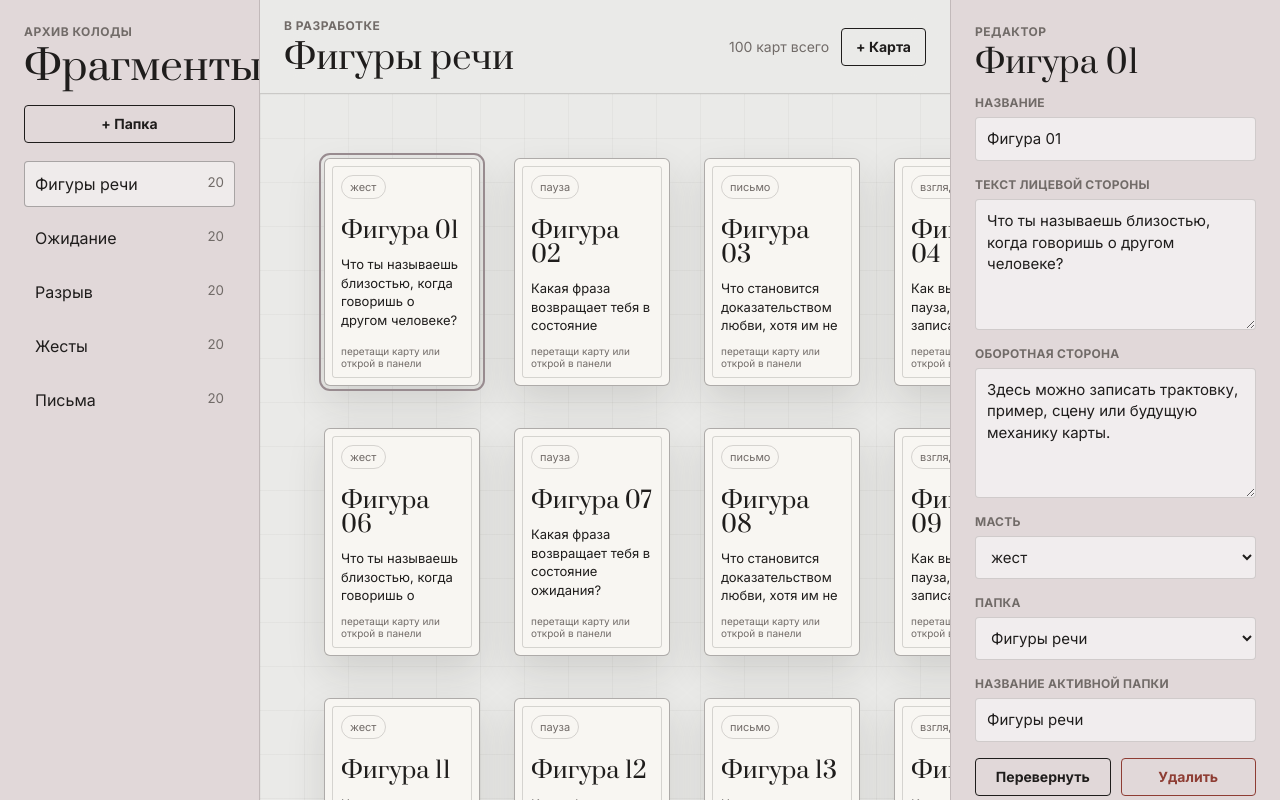
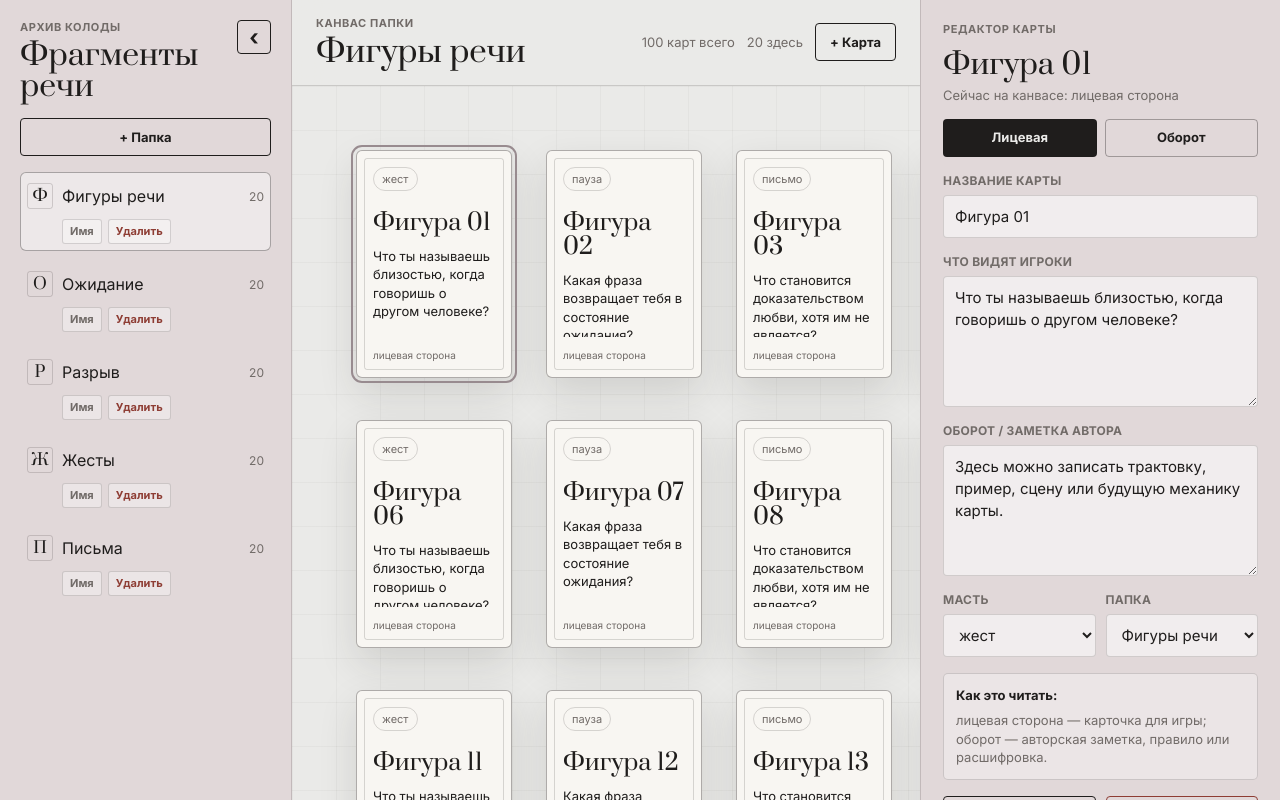
Before and after one commit to elizaoi/fragments-deck, a React (Vite) app: page / in a window 1280 px wide. Built offline with nearby package versions, Linux system fonts and the light colour scheme.

Commit message:
feat: improve archive folder and card editor UX

```diff
--- a/src/App.css
+++ b/src/App.css
@@ -1,10 +1,15 @@
 .archive-app {
   display: grid;
-  grid-template-columns: 260px minmax(0, 1fr) 330px;
+  grid-template-columns: 292px minmax(0, 1fr) 360px;
   height: 100vh;
   overflow: hidden;
   color: var(--ink);
   background: var(--paper);
+  transition: grid-template-columns 0.2s ease;
+}
+
+.archive-app.sidebar-collapsed {
+  grid-template-columns: 76px minmax(0, 1fr) 360px;
 }
 
 .sidebar,
@@ -18,19 +23,30 @@
 .sidebar {
   display: flex;
   flex-direction: column;
-  gap: 18px;
-  padding: 24px;
+  gap: 16px;
+  padding: 20px;
   border-right: 1px solid var(--line);
+}
+
+.sidebar-top {
+  display: flex;
+  align-items: flex-start;
+  justify-content: space-between;
+  gap: 12px;
+}
+
+.brand-block {
+  min-width: 0;
 }
 
 .brand-block p,
 .topbar p,
 .inspector-heading p {
-  margin: 0 0 8px;
+  margin: 0 0 7px;
   color: var(--muted);
-  font-size: 12px;
+  font-size: 11px;
   font-weight: 700;
-  letter-spacing: 0.04em;
+  letter-spacing: 0.05em;
   text-transform: uppercase;
 }
 
@@ -41,58 +57,104 @@
   margin: 0;
   font-family: var(--display);
   font-weight: 400;
-  line-height: 1;
+  line-height: 1.02;
 }
 
 .brand-block h1 {
-  font-size: 40px;
+  max-width: 180px;
+  font-size: 30px;
 }
 
+.icon-button,
 .text-button,
 .toolbar button,
-.inspector-actions button {
+.inspector-actions button,
+.side-switch button {
   min-height: 38px;
   border: 1px solid var(--ink);
   border-radius: 4px;
   color: var(--ink);
   background: transparent;
-  font: 700 14px/1 var(--body);
+  font: 700 13px/1 var(--body);
   cursor: pointer;
 }
 
+.icon-button:hover,
 .text-button:hover,
 .toolbar button:hover,
-.inspector-actions button:hover {
+.inspector-actions button:hover,
+.side-switch button:hover {
   background: var(--ink);
   color: var(--paper);
 }
 
+.collapse-button {
+  flex: 0 0 34px;
+  min-height: 34px;
+  font-size: 22px;
+}
+
+.text-button {
+  display: inline-flex;
+  align-items: center;
+  justify-content: center;
+  gap: 6px;
+}
+
+.text-button strong {
+  display: none;
+}
+
+.add-folder strong {
+  display: none;
+}
+
 .folder-list {
   display: grid;
-  gap: 8px;
+  gap: 9px;
+}
+
+.folder-row {
+  display: grid;
+  grid-template-columns: minmax(0, 1fr);
+  gap: 6px;
+  padding: 6px;
+  border: 1px solid transparent;
+  border-radius: 6px;
+}
+
+.folder-row:hover,
+.folder-row.active {
+  border-color: var(--line-strong);
+  background: rgba(255, 255, 255, 0.42);
 }
 
 .folder {
-  display: flex;
-  justify-content: space-between;
-  gap: 12px;
+  display: grid;
+  grid-template-columns: 26px minmax(0, 1fr) auto;
+  align-items: center;
+  gap: 9px;
   width: 100%;
-  padding: 12px 10px;
-  border: 1px solid transparent;
-  border-radius: 4px;
+  min-height: 34px;
+  padding: 0;
+  border: 0;
   color: var(--ink);
   background: transparent;
   text-align: left;
   cursor: pointer;
 }
 
-.folder:hover,
-.folder.active {
-  border-color: var(--line-strong);
-  background: rgba(255, 255, 255, 0.48);
+.folder-initial {
+  display: grid;
+  place-items: center;
+  width: 26px;
+  height: 26px;
+  border: 1px solid var(--line);
+  border-radius: 3px;
+  font-family: var(--display);
 }
 
-.folder span {
+.folder-name {
   overflow: hidden;
   text-overflow: ellipsis;
   white-space: nowrap;
@@ -100,6 +162,77 @@
 
 .folder small {
   color: var(--muted);
+  font-size: 12px;
+}
+
+.folder-actions {
+  display: flex;
+  gap: 6px;
+  padding-left: 35px;
+}
+
+.mini-button {
+  min-height: 25px;
+  padding: 0 7px;
+  border: 1px solid var(--line);
+  border-radius: 3px;
+  color: var(--muted);
+  background: rgba(255, 255, 255, 0.35);
+  font: 700 11px/1 var(--body);
+  cursor: pointer;
+}
+
+.mini-button:hover {
+  color: var(--ink);
+  border-color: var(--line-strong);
+}
+
+.mini-button.danger {
+  color: #8e3d34;
+}
+
+.mini-button:disabled {
+  cursor: not-allowed;
+  opacity: 0.38;
+}
+
+.folder-name-input {
+  width: 100%;
+  border: 1px solid var(--line-strong);
+  border-radius: 3px;
+  padding: 8px;
+  background: rgba(255, 255, 255, 0.62);
+}
+
+.sidebar-collapsed .sidebar {
+  align-items: center;
+  padding: 18px 12px;
+}
+
+.sidebar-collapsed .brand-block,
+.sidebar-collapsed .add-folder span,
+.sidebar-collapsed .folder-name,
+.sidebar-collapsed .folder small,
+.sidebar-collapsed .folder-actions,
+.sidebar-collapsed .folder-name-input {
+  display: none;
+}
+
+.sidebar-collapsed .text-button {
+  width: 42px;
+}
+
+.sidebar-collapsed .text-button strong {
+  display: inline;
+}
+
+.sidebar-collapsed .folder {
+  grid-template-columns: 1fr;
+  justify-items: center;
+}
+
+.sidebar-collapsed .folder-row {
+  width: 42px;
 }
 
 .workspace {
@@ -114,14 +247,14 @@
   align-items: center;
   justify-content: space-between;
   gap: 24px;
-  padding: 18px 24px;
+  padding: 16px 24px;
   border-bottom: 1px solid var(--line);
-  background: rgba(234, 234, 232, 0.86);
+  background: rgba(234, 234, 232, 0.88);
   backdrop-filter: blur(16px);
 }
 
 .topbar h2 {
-  font-size: 34px;
+  font-size: 31px;
 }
 
 .toolbar {
@@ -129,7 +262,7 @@
   align-items: center;
   gap: 12px;
   color: var(--muted);
-  font-size: 14px;
+  font-size: 13px;
 }
 
 .toolbar button {
@@ -257,13 +390,38 @@
   display: flex;
   flex-direction: column;
   gap: 16px;
-  padding: 24px;
+  padding: 22px;
   border-left: 1px solid var(--line);
+}
+
+.inspector-heading {
+  display: grid;
+  gap: 7px;
 }
 
 .inspector-heading h2,
 .empty-state h2 {
-  font-size: 32px;
+  font-size: 29px;
+}
+
+.side-status {
+  color: var(--muted);
+  font-size: 13px;
+}
+
+.side-switch {
+  display: grid;
+  grid-template-columns: 1fr 1fr;
+  gap: 8px;
+}
+
+.side-switch button {
+  border-color: var(--line-strong);
+}
+
+.side-switch button.active {
+  color: var(--paper);
+  background: var(--ink);
 }
 
 .inspector label {
@@ -274,6 +432,12 @@
   font-weight: 700;
   letter-spacing: 0.02em;
   text-transform: uppercase;
+}
+
+.field-grid {
+  display: grid;
+  grid-template-columns: 1fr 1fr;
+  gap: 10px;
 }
 
 .inspector input,
@@ -295,9 +459,26 @@
 
 .inspector input:focus,
 .inspector textarea:focus,
-.inspector select:focus {
+.inspector select:focus,
+.folder-name-input:focus {
   outline: 2px solid var(--accent);
   outline-offset: 1px;
+}
+
+.gameplay-note {
+  display: grid;
+  gap: 6px;
+  padding: 12px;
+  border: 1px solid var(--line);
+  border-radius: 5px;
+  color: var(--muted);
+  background: rgba(255, 255, 255, 0.34);
+  font-size: 13px;
+  line-height: 1.45;
+}
+
+.gameplay-note strong {
+  color: var(--ink);
 }
 
 .inspector-actions {
@@ -322,8 +503,9 @@
   color: var(--muted);
 }
 
-@media (max-width: 980px) {
-  .archive-app {
+@media (max-width: 860px) {
+  .archive-app,
+  .archive-app.sidebar-collapsed {
     grid-template-columns: 220px minmax(0, 1fr);
   }
 
@@ -331,23 +513,28 @@
     position: fixed;
     right: 14px;
     bottom: 14px;
-    width: min(330px, calc(100vw - 28px));
-    max-height: 58vh;
+    width: min(360px, calc(100vw - 28px));
+    max-height: 60vh;
     border: 1px solid var(--line);
     box-shadow: 0 18px 52px rgba(42, 35, 33, 0.22);
   }
 }
 
-@media (max-width: 680px) {
-  .archive-app {
+@media (max-width: 640px) {
+  .archive-app,
+  .archive-app.sidebar-collapsed {
     grid-template-columns: 1fr;
     grid-template-rows: auto minmax(0, 1fr);
   }
 
   .sidebar {
-    max-height: 240px;
+    max-height: 260px;
     border-right: none;
     border-bottom: 1px solid var(--line);
+  }
+
+  .sidebar-collapsed .sidebar {
+    max-height: 72px;
   }
 
   .folder-list {
@@ -358,4 +545,8 @@
     align-items: flex-start;
     flex-direction: column;
   }
+
+  .toolbar {
+    flex-wrap: wrap;
+  }
 }
--- a/src/App.tsx
+++ b/src/App.tsx
@@ -28,7 +28,7 @@ type ArchiveState = {
 }
 
 const suits: CardSuit[] = ['речь', 'жест', 'пауза', 'письмо', 'взгляд']
-const storageKey = 'fragments-archive-state-v2'
+const storageKey = 'fragments-archive-state-v4'
 
 const baseFolders: Folder[] = [
   { id: 'folder-1', name: 'Фигуры речи' },
@@ -105,6 +105,8 @@ function App() {
   const [activeFolderId, setActiveFolderId] = useState(initialArchive.activeFolderId)
   const [selectedCardId, setSelectedCardId] = useState(initialArchive.selectedCardId)
   const [draggingId, setDraggingId] = useState<string | null>(null)
+  const [sidebarCollapsed, setSidebarCollapsed] = useState(false)
+  const [editingFolderId, setEditingFolderId] = useState<string | null>(null)
 
   const activeFolder = folders.find((folder) => folder.id === activeFolderId)
   const visibleCards = cards.filter((card) => card.folderId === activeFolderId)
@@ -152,8 +154,9 @@ function App() {
   function deleteSelectedCard() {
     if (!selectedCard) return
 
+    const nextSelectedCard = cards.find((card) => card.id !== selectedCard.id)
     setCards((current) => current.filter((card) => card.id !== selectedCard.id))
-    setSelectedCardId(cards.find((card) => card.id !== selectedCard.id)?.id ?? '')
+    setSelectedCardId(nextSelectedCard?.id ?? '')
   }
 
   function addFolder() {
@@ -163,12 +166,33 @@ function App() {
     }
     setFolders((current) => [...current, nextFolder])
     setActiveFolderId(nextFolder.id)
+    setEditingFolderId(nextFolder.id)
   }
 
   function updateFolderName(folderId: string, name: string) {
     setFolders((current) =>
       current.map((folder) => (folder.id === folderId ? { ...folder, name } : folder)),
     )
+  }
+
+  function deleteFolder(folderId: string) {
+    if (folders.length <= 1) return
+
+    const fallbackFolder = folders.find((folder) => folder.id !== folderId)
+    if (!fallbackFolder) return
+
+    setFolders((current) => current.filter((folder) => folder.id !== folderId))
+    setCards((current) => current.filter((card) => card.folderId !== folderId))
+    setActiveFolderId((current) => (current === folderId ? fallbackFolder.id : current))
+    setEditingFolderId((current) => (current === folderId ? null : current))
+    setSelectedCardId((current) => {
+      const selectedStillExists = cards.some(
+        (card) => card.id === current && card.folderId !== folderId,
+      )
+      return selectedStillExists
+        ? current
+        : cards.find((card) => card.folderId !== folderId)?.id ?? ''
+    })
   }
 
   function startCardDrag(
@@ -192,8 +216,7 @@ function App() {
     event.currentTarget.setPointerCapture(event.pointerId)
 
     function moveCard(moveEvent: PointerEvent) {
-      const nextX =
-        moveEvent.clientX - rect.left + board.scrollLeft - offsetX
+      const nextX = moveEvent.clientX - rect.left + board.scrollLeft - offsetX
       const nextY = moveEvent.clientY - rect.top + board.scrollTop - offsetY
 
       updateCard(card.id, {
@@ -223,41 +246,99 @@ function App() {
   }
 
   return (
-    <main className="archive-app">
+    <main className={sidebarCollapsed ? 'archive-app sidebar-collapsed' : 'archive-app'}>
       <aside className="sidebar" aria-label="Папки архива">
+        <div className="sidebar-top">
           <div className="brand-block">
             <p>Архив колоды</p>
-          <h1>Фрагменты</h1>
+            <h1>Фрагменты речи</h1>
+          </div>
+          <button
+            className="icon-button collapse-button"
+            type="button"
+            aria-label={sidebarCollapsed ? 'Развернуть папки' : 'Свернуть папки'}
+            onClick={() => setSidebarCollapsed((current) => !current)}
+          >
+            {sidebarCollapsed ? '›' : '‹'}
+          </button>
         </div>
 
-        <button className="text-button" type="button" onClick={addFolder}>
-          + Папка
+        <button className="text-button add-folder" type="button" onClick={addFolder}>
+          <span>+ Папка</span>
+          <strong>+</strong>
         </button>
 
         <nav className="folder-list" aria-label="Список папок">
-          {folders.map((folder) => (
-            <button
-              className={folder.id === activeFolderId ? 'folder active' : 'folder'}
+          {folders.map((folder) => {
+            const isEditing = editingFolderId === folder.id
+
+            return (
+              <div
+                className={folder.id === activeFolderId ? 'folder-row active' : 'folder-row'}
                 data-folder-id={folder.id}
                 key={folder.id}
+              >
+                <button
+                  className="folder"
                   type="button"
                   onClick={() => setActiveFolderId(folder.id)}
                 >
-              <span>{folder.name}</span>
+                  <span className="folder-initial">{folder.name.slice(0, 1)}</span>
+                  <span className="folder-name">{folder.name}</span>
                   <small>{cardCountByFolder[folder.id] ?? 0}</small>
                 </button>
-          ))}
+
+                <div className="folder-actions">
+                  <button
+                    className="mini-button"
+                    type="button"
+                    aria-label={`Переименовать папку ${folder.name}`}
+                    onClick={() =>
+                      setEditingFolderId((current) =>
+                        current === folder.id ? null : folder.id,
+                      )
+                    }
+                  >
+                    Имя
+                  </button>
+                  <button
+                    className="mini-button danger"
+                    type="button"
+                    aria-label={`Удалить папку ${folder.name}`}
+                    disabled={folders.length <= 1}
+                    onClick={() => deleteFolder(folder.id)}
+                  >
+                    Удалить
+                  </button>
+                </div>
+
+                {isEditing ? (
+                  <input
+                    className="folder-name-input"
+                    aria-label={`Новое название папки ${folder.name}`}
+                    value={folder.name}
+                    onBlur={() => setEditingFolderId(null)}
+                    onChange={(event) => updateFolderName(folder.id, event.target.value)}
+                    onKeyDown={(event) => {
+                      if (event.key === 'Enter') setEditingFolderId(null)
+                    }}
+                  />
+                ) : null}
+              </div>
+            )
+          })}
         </nav>
       </aside>
 
       <section className="workspace" aria-label="Рабочий канвас">
         <header className="topbar">
           <div>
-            <p>В разработке</p>
+            <p>Канвас папки</p>
             <h2>{activeFolder?.name}</h2>
           </div>
           <div className="toolbar">
             <span>{cards.length} карт всего</span>
+            <span>{visibleCards.length} здесь</span>
             <button type="button" onClick={addCard}>
               + Карта
             </button>
@@ -285,11 +366,12 @@ function App() {
                     <span className="suit">{card.suit}</span>
                     <h3>{card.title}</h3>
                     <p>{card.question}</p>
-                    <small>перетащи карту или открой в панели</small>
+                    <small>лицевая сторона</small>
                   </div>
                   <div className="card-face card-back">
                     <span className="suit">оборот</span>
                     <p>{card.backText}</p>
+                    <small>заметка автора</small>
                   </div>
                 </div>
               </article>
@@ -302,12 +384,32 @@ function App() {
         {selectedCard ? (
           <>
             <div className="inspector-heading">
-              <p>Редактор</p>
+              <p>Редактор карты</p>
               <h2>{selectedCard.title}</h2>
+              <span className="side-status">
+                Сейчас на канвасе: {selectedCard.flipped ? 'оборот' : 'лицевая сторона'}
+              </span>
+            </div>
+
+            <div className="side-switch" aria-label="Переключение стороны карты">
+              <button
+                className={!selectedCard.flipped ? 'active' : ''}
+                type="button"
+                onClick={() => updateCard(selectedCard.id, { flipped: false })}
+              >
+                Лицевая
+              </button>
+              <button
+                className={selectedCard.flipped ? 'active' : ''}
+                type="button"
+                onClick={() => updateCard(selectedCard.id, { flipped: true })}
+              >
+                Оборот
+              </button>
             </div>
 
             <label>
-              Название
+              Название карты
               <input
                 value={selectedCard.title}
                 onChange={(event) =>
@@ -317,7 +419,7 @@ function App() {
             </label>
 
             <label>
-              Текст лицевой стороны
+              Что видят игроки
               <textarea
                 rows={5}
                 value={selectedCard.question}
@@ -328,7 +430,7 @@ function App() {
             </label>
 
             <label>
-              Оборотная сторона
+              Оборот / заметка автора
               <textarea
                 rows={5}
                 value={selectedCard.backText}
@@ -338,6 +440,7 @@ function App() {
               />
             </label>
 
+            <div className="field-grid">
               <label>
                 Масть
                 <select
@@ -372,16 +475,12 @@ function App() {
                   ))}
                 </select>
               </label>
+            </div>
 
-            <label>
-              Название активной папки
-              <input
-                value={activeFolder?.name ?? ''}
-                onChange={(event) =>
-                  updateFolderName(activeFolderId, event.target.value)
-                }
-              />
-            </label>
+            <div className="gameplay-note">
+              <strong>Как это читать:</strong>
+              <span>лицевая сторона — карточка для игры; оборот — авторская заметка, правило или расшифровка.</span>
+            </div>
 
             <div className="inspector-actions">
               <button
@@ -390,10 +489,10 @@ function App() {
                   updateCard(selectedCard.id, { flipped: !selectedCard.flipped })
                 }
               >
-                Перевернуть
+                {selectedCard.flipped ? 'Показать лицевую' : 'Показать оборот'}
               </button>
               <button className="danger" type="button" onClick={deleteSelectedCard}>
-                Удалить
+                Удалить карту
               </button>
             </div>
           </>
```
Also changed, not shown: 1 other file (tests, documents, lock files or other folders). Lines whose indentation alone changed are shown as unchanged.
